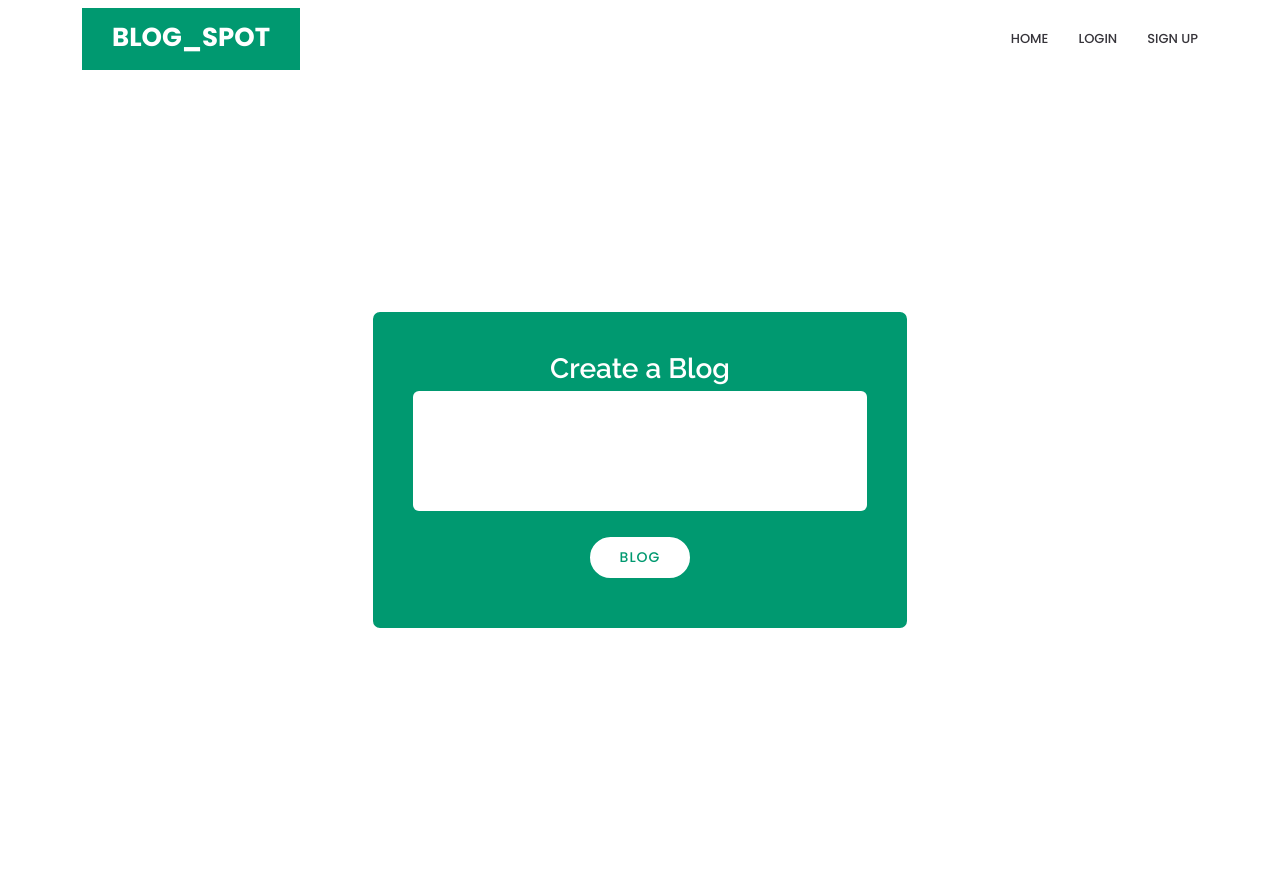
After one commit to otienonick/Blog_Flask, a Flask app: page /create_blog in a window 1280 px wide. The commit adds this page. Run offline with Flask 2, Linux system fonts and the light colour scheme; some libraries are stand-ins or nearby versions.

Commit message:
added create a post view function and its render html files

```diff
--- a/app/main/views.py
+++ b/app/main/views.py
@@ -1,22 +1,23 @@
-from flask import render_template,abort,redirect,url_for,request
+from flask import render_template,abort,redirect,url_for,request,flash
 from . import main
 from ..requests import get_quote
 from .forms import  UpdateProfile
 from .. import db,photos
-from ..models import User
-from flask_login import login_required
+from ..models import User,Post
+from flask_login import current_user
 
 
 @main.route("/")
 def index():
     quotes = get_quote()
-    return render_template("index.html",  quotes=quotes)
+    posts = Post.query.all()
+
+    return render_template("index.html",  quotes=quotes,user = current_user,posts = posts)
 
 
 
 
 @main.route('/user/<uname>')
-@login_required
 def profile(uname):
     user = User.query.filter_by(username = uname).first()
 
@@ -45,7 +46,6 @@ def update_profile(uname):
     return render_template('profile/update.html',form = form)
 
 @main.route('/user/<uname>/update/pic',methods = ['POST'])
-@login_required
 def update_pic(uname):
     user = User.query.filter_by(username = uname).first()
     if 'photo' in request.files:
@@ -54,3 +54,21 @@ def update_pic(uname):
         user.profile_pic_path = path
         db.session.commit()
     return redirect(url_for('main.profile',uname = uname))
+
+
+@main.route('/create_blog',methods = ['GET','POST'])
+def create_blog():
+    if request.method == 'POST':
+        text = request.form.get('text')
+        if not text:
+            flash('Blog section cannot be empty',category='error' )
+        elif len(text) < 5:
+            flash('Content  is too short', category='error')
+        else:
+            post = Post(text = text,author =current_user.id)
+            db.session.add(post)
+            db.session.commit()
+            flash('Post created',category='success')
+            return redirect(url_for('main.index'))
+
+    return render_template('create_blog.html',user = current_user)
--- a/app/templates/base.html
+++ b/app/templates/base.html
@@ -44,10 +44,13 @@
           <ul>
             <li><a class="nav-link scrollto " href="/">Home</a></li>
             {% if current_user.is_authenticated%}
+            <li><a href="{{ url_for('main.create_blog') }}">Post a Blog</a></li>
             <li class="dropdown"><a href="#"><span>Profile</span> <i class="bi bi-chevron-down"></i></a>
+
               <ul>
                 <li><a href="{{url_for('main.profile',uname = current_user.username)}}"> {{current_user.username}}'s Profile</a></li>
                 <li><a href="{{url_for('auth.sign_out')}}">Logout</a></li>
+
               </ul>
             </li>
             {%else%}
--- /dev/null
+++ b/app/templates/create_blog.html
@@ -0,0 +1,28 @@
+{% extends 'base.html'%}
+{%block title%}Create Post{% endblock%}
+
+{%block content%}
+<div class="container">
+
+    <div class="form-body">
+
+        <div class="row">
+            <div class="form-holder">
+                <div class="form-content">
+                    <div class="form-items">
+                        <form method="POST">
+                            <h3 class="text-center">Create a Blog</h3>
+                            <div class="mb-2">
+                                  <textarea name="text" id="text"  class="form-control"></textarea>
+                                </div>
+                                  <div class="form-button text-center mt-3">
+                                    <button id="submit" type="submit" class="btn btn-primary">BLOG</button>
+                                </div>
+                        </form>
+                    </div>
+                </div>
+            </div>
+        </div>
+    </div>
+    </div>
+{% endblock%}
```
Also changed, not shown: app/models.py (+9 -0 lines), app/templates/index.html (+26 -0 lines), migrations/versions/4db106371a93_.py (added, +35 -0 lines).
